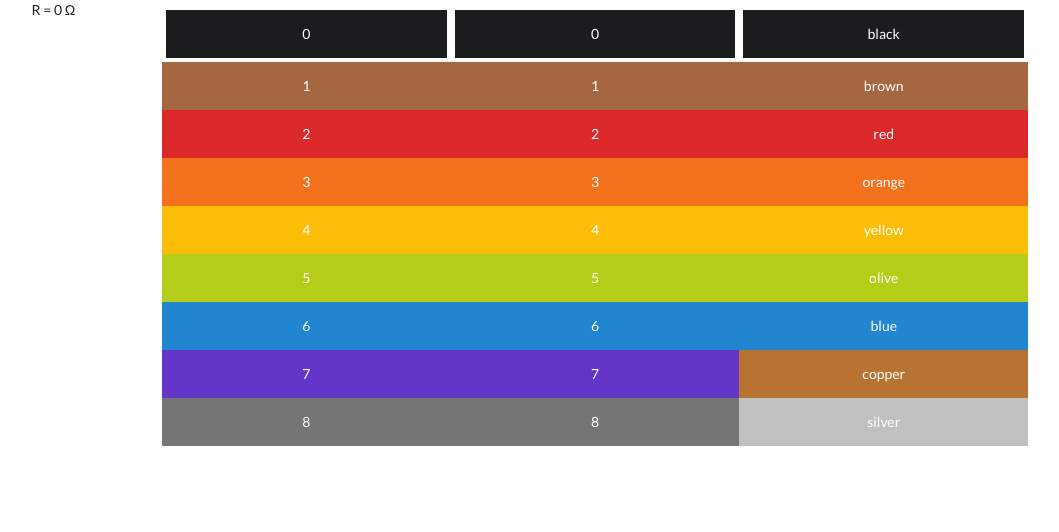
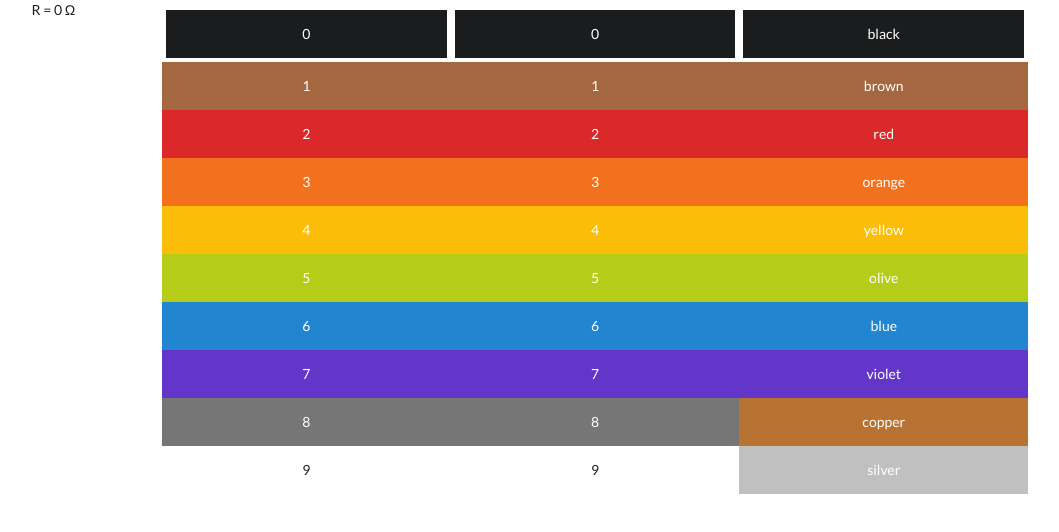
Before and after one commit to BevilKunG/resistor-calculator, a React (Create React App) app: page / in a window 1280 px wide. Shown: the top 532 px of the page, without its empty margins (45-1104 px from the left). Built offline with nearby package versions, Linux system fonts and the light colour scheme.

Commit message:
add white in band1 band2 and violet in mul

```diff
--- a/src/components/ColorSelector.css
+++ b/src/components/ColorSelector.css
@@ -8,6 +8,10 @@
   color: white;
 }
 
+.ui.centered.grid>.white.selected.row,.ui.centered.grid>.copper.selected.row,.ui.centered.grid>.silver.selected.row,.ui.centered.grid>.grey.selected.row{
+  border:4px black solid;
+}
+
 .ui.centered.grid>.selected.row{
   border:4px white solid;
 }
--- a/src/components/Resistance.js
+++ b/src/components/Resistance.js
@@ -12,6 +12,7 @@ const Resistance = (props) => {
                   blue: 6,
                   violet:7,
                   grey:8,
+                  white:9,
                   copper:-1,
                   silver: -2
                 }
--- a/src/components/SelectorOne.js
+++ b/src/components/SelectorOne.js
@@ -8,7 +8,7 @@ class SelectorOne extends Component {
   }
 
   renderColorList(){
-    const colors = ['black','brown','red','orange','yellow','olive','blue','violet','grey'];
+    const colors = ['black','brown','red','orange','yellow','olive','blue','violet','grey','white'];
     const selectedColor = this.props.colorOne;
 
     return colors.map((color,index) => <div key={color} className={`${color} ${color===selectedColor?'selected':''} row`} onClick={() => this.onColorClick(color)}>{index}</div>)
--- a/src/components/SelectorThree.js
+++ b/src/components/SelectorThree.js
@@ -8,7 +8,7 @@ class SelectorThree extends Component {
   }
 
   renderColorList(){
-    const colors = ['black','brown','red','orange','yellow','olive','blue','copper','silver'];
+    const colors = ['black','brown','red','orange','yellow','olive','blue','violet','copper','silver'];
     const selectedColor = this.props.colorThree;
 
     return colors.map(color => <div key={color} className={`${color} ${color===selectedColor?'selected':''} row`} onClick={() => this.onColorClick(color)}>{color}</div>)
--- a/src/components/SelectorTwo.js
+++ b/src/components/SelectorTwo.js
@@ -8,7 +8,7 @@ class SelectorTwo extends Component {
   }
 
   renderColorList(){
-    const colors = ['black','brown','red','orange','yellow','olive','blue','violet','grey'];
+    const colors = ['black','brown','red','orange','yellow','olive','blue','violet','grey','white'];
     const selectedColor = this.props.colorTwo;
     return colors.map((color,index) => <div key={color} className={`${color} ${color===selectedColor?'selected':''} row`} onClick={() => this.onColorClick(color)}>{index}</div>)
   }
```
